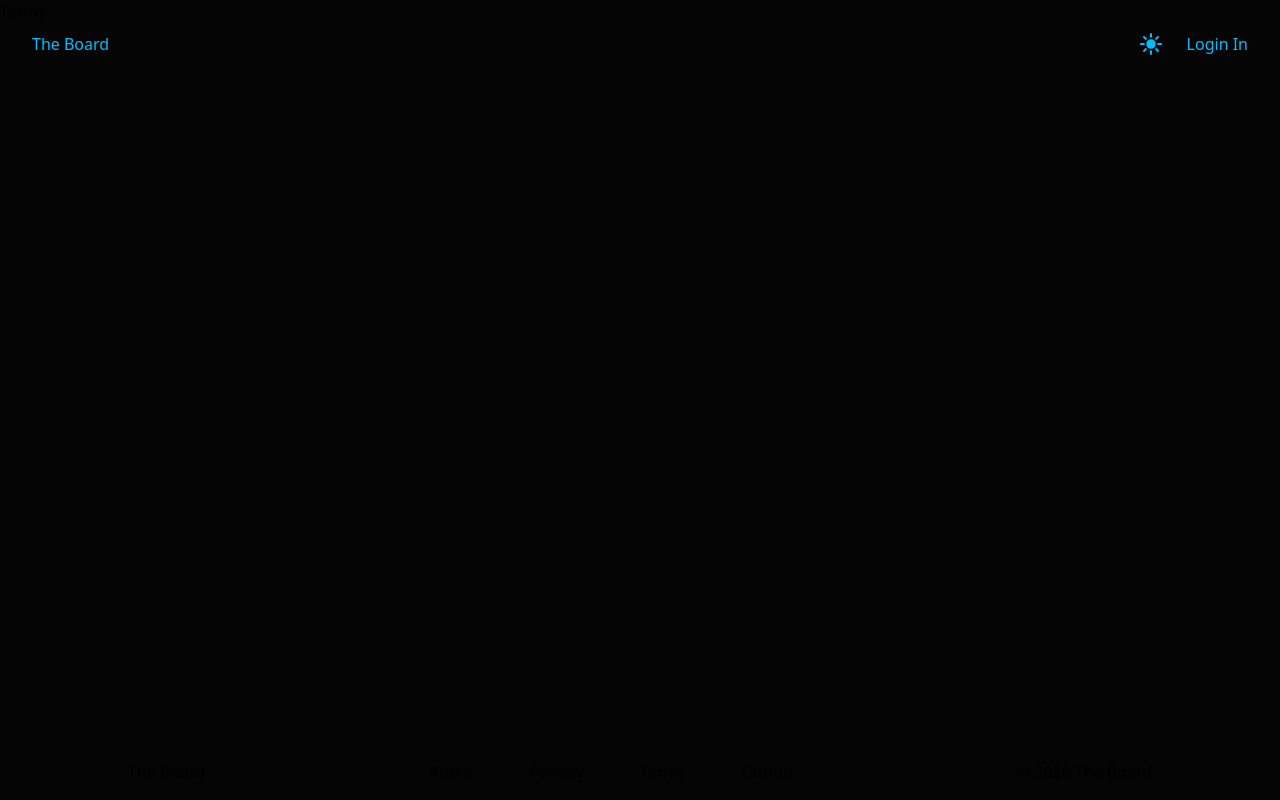
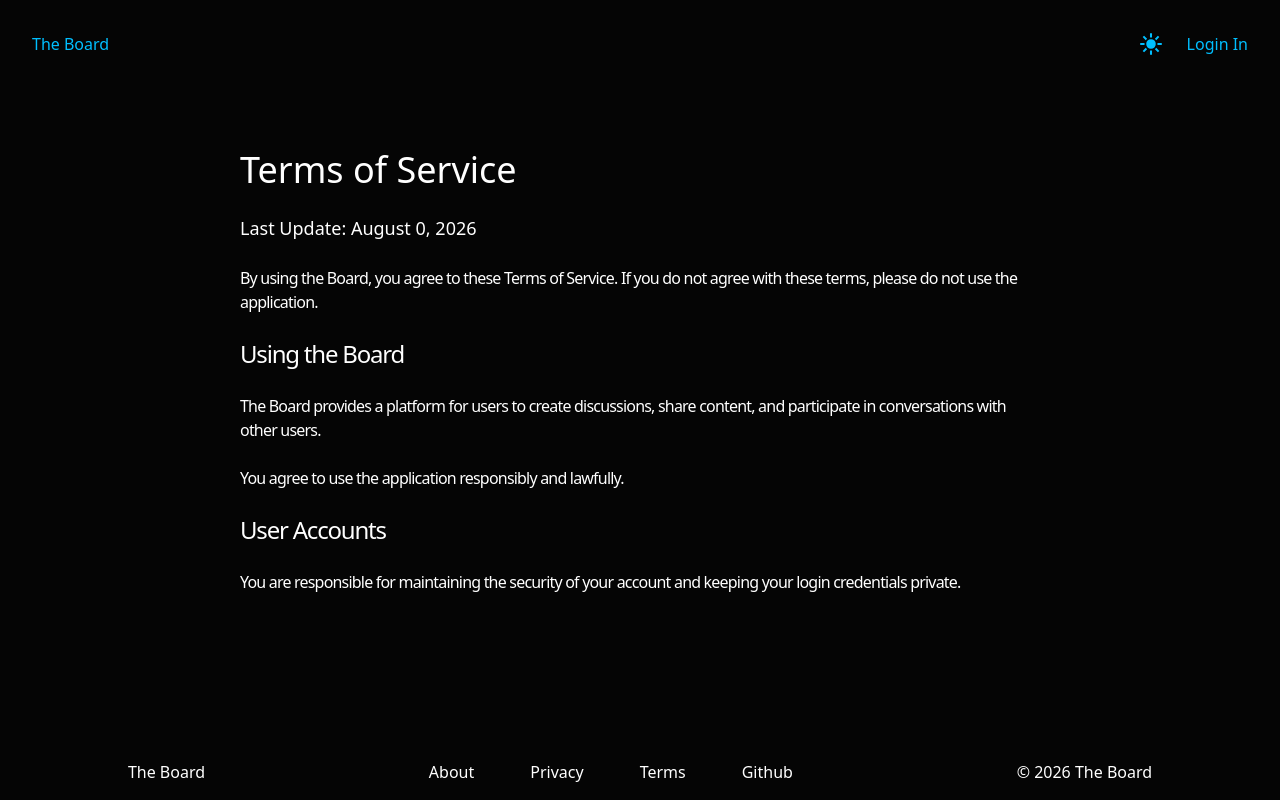
Before and after one commit to billyenglish/message_board, a Next.js app in the folder frontend/: page /terms in a window 1280 px wide. Built offline with nearby package versions, Linux system fonts and the light colour scheme.

Commit message:
Updated the structure of the terms components.:

```diff
--- a/frontend/app/terms/page.tsx
+++ b/frontend/app/terms/page.tsx
@@ -3,25 +3,111 @@ import Nav from "../components/navigation";
 import Footer from "../components/footer";
 import ThemeContext from "../currenttheme/themecontext";
 import { useContext } from "react";
+import HeaderThird from "../subcomponents/privacyheader";
+import PrivacyParagraph from "../subcomponents/privacyparagraph";
 
 export default function Terms() {
 
     const { toggleTheme } = useContext(ThemeContext);
 
+    const month = new Date().toLocaleString("en-US", {
+        month: "long",
+    });
+
+    const day = new Date().getDay().toString();
+
+    const fullYear = new Date().getFullYear();
+
     return (
         <section
             className={`
+                flex
+                flex-col
+                items-center
+                justify-center
                 min-h-screen
                 min-w-screen
                 ${  toggleTheme
-                    ? "bg-(--dark-background) text-(--primary-dark-text"
-                    : "bg-(--light-backround)"
+                    ? "bg-(--dark-background) text-(--dark-primary-text)"
+                    : "bg-(--light-backround) text-(--light-primary-text)"
                 }
         `}>
             <Nav />
-            <h2>
-                Terms
-            </h2>
+            <div
+                className="
+                    flex
+                    flex-col
+                    gap-6
+                    h-125
+                    w-200
+                "
+            >
+                <h2
+                    className="
+                        text-4xl
+                    "
+                >
+                    Terms of Service
+                </h2>
+
+                <p
+                    className="
+                        text-lg
+                    "
+                >
+                    Last Update: {month} {day}, {fullYear}
+                </p>
+
+                <div
+                    className="
+                        flex
+                        flex-col
+                        h-125
+                        w-200
+                        overflow-y-auto
+                        gap-6
+                    "
+                >
+                    <PrivacyParagraph
+                        text="
+                            By using the Board, you agree to these Terms of Service. If
+                            you do not agree with these terms, please do not use the application.
+                        "
+                    />
+
+                    <HeaderThird
+                        text="
+                            Using the Board
+                        "
+                    />
+
+                    <PrivacyParagraph
+                        text="
+                            The Board provides a platform for users to create discussions, share content, and
+                            participate in conversations with other users.
+                        "
+                    />
+
+                    <PrivacyParagraph
+                        text="
+                            You agree to use the application responsibly and lawfully.
+                        "
+                    />
+
+                    <HeaderThird
+                        text="
+                            User Accounts
+                        "
+                    />
+
+                    <PrivacyParagraph
+                        text="
+                            You are responsible for maintaining the security of your account
+                            and keeping your login credentials private.
+                        "
+                    />
+                </div>
+            </div>
             <Footer />
         </section>
     );
```
